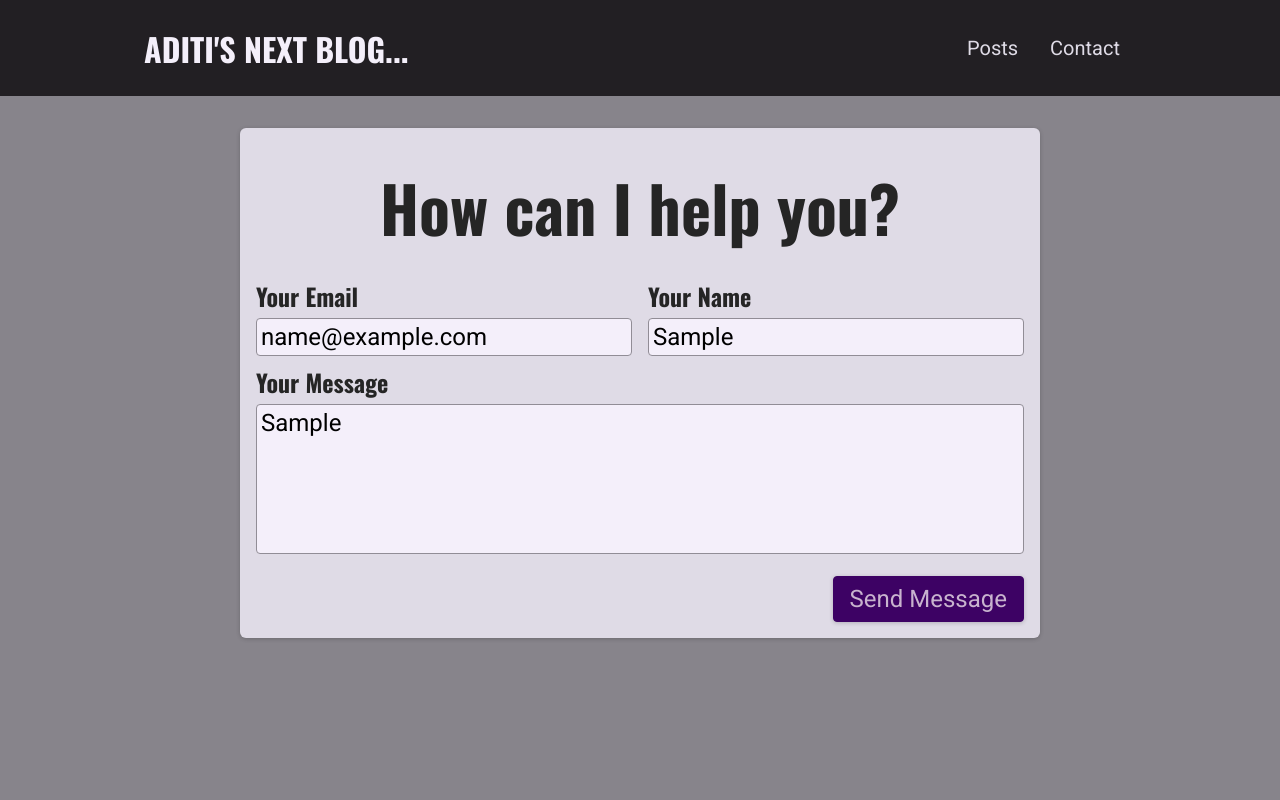
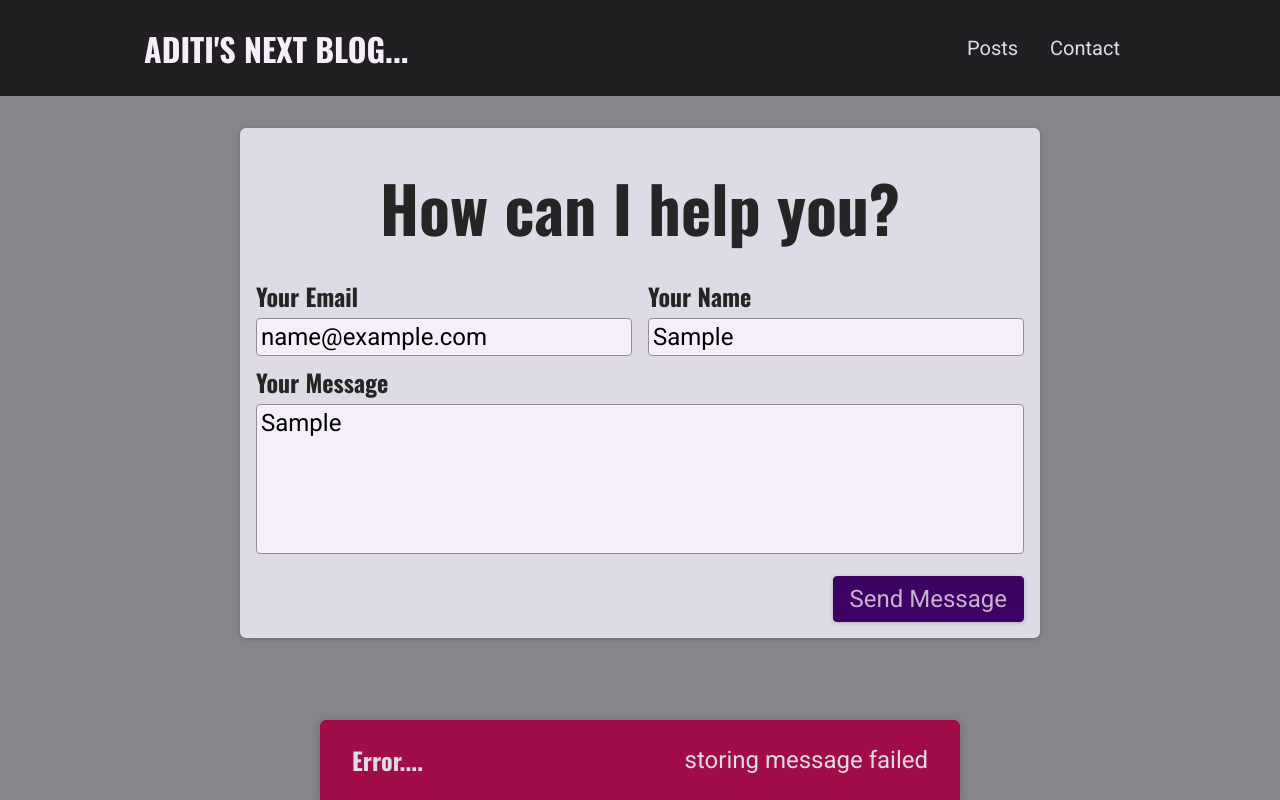
Before and after one commit to aditisolanki71/BlogApp-Next, a Next.js app: page /contact in a window 1280 px wide. Both pictures are taken after typing "name@example.com", "Sample", "Sample" into the empty fields and a click on the button "Send Message". Built offline with nearby package versions, Linux system fonts and the light colour scheme; no server answers; the database is empty.

Commit message:
Adding UI Feedback with Notifications

```diff
--- a/components/contact/contact-form.js
+++ b/components/contact/contact-form.js
@@ -1,24 +1,77 @@
-import { useState } from "react";
+import { useState, useEffect } from "react";
 import classes from './contact-form.module.css';
+import Notification from "../ui/notification";
+async function sendContactData(contactDetail) {
+   const response = await fetch('/api/contact',{
+      method: 'POST',
+      body: JSON.stringify(contactDetail),
+      headers: {
+         'Content-Type': 'application/json',
+      },
+   });
+   const data = await response.json();
+   if(!response.ok) {
+      throw new Error(data.message ||'something went wrong!!!')
+   }
+}
 
 function ContactForm() {
    const [enteredEmail,setEnteredEmail] = useState('');
    const [enteredName,setEnteredName] = useState('');
    const [enteredMessage,setEnteredMessage] = useState('');
-   function handleSubmit(e) {
+   const [reqStatus,setReqStatus] = useState(); //pending,success,error
+   const [reqError,setReqError ] = useState('');
+   useEffect(() => {
+      if(reqStatus === 'success' || reqStatus === 'error') {
+         const timer = setTimeout(() => {
+            setReqStatus(null);
+            setReqError(null);
+         },3000);
+         return () => clearTimeout(timer);
+      }
+   },[reqStatus]);
+   async function handleSubmit(e) {
       e.preventDefault();
       //add client side validation
-      fetch('/api/contact',{
-         method: 'POST',
-         body: JSON.stringify({
-            email:enteredEmail,
+      setReqStatus('pending');
+      try {
+         await sendContactData({
+            email: enteredEmail,
             name: enteredName,
             message: enteredMessage
-         }),
-         headers: {
-            'Content-Type': 'application/json',
-         },
-      });
+         })
+         setReqStatus('success');
+         setEnteredMessage('');
+         setEnteredEmail('');
+         setEnteredName('');
+      }
+      catch(e) {
+         setReqError(e.message);
+         setReqStatus('error',e);
+      }
+   }
+
+   let notification;
+   if(reqStatus === 'pending') {
+      notification ={
+         status: 'pending',
+         title: "Sending message....",
+         message: "Your message is on the way..."
+      }
+   }
+   if(reqStatus === 'success') {
+      notification = {
+         status: 'success',
+         title: "Success....",
+         message: "Your message sent successfully..."
+      }
+   }
+   if(reqStatus === 'error') {
+      notification ={
+         status: 'error',
+         title: "Error....",
+         message: reqError
+      }
    }
   return (
     <section className={classes.contact}>
@@ -60,6 +113,13 @@
           <button ype="submit">Send Message</button>
         </div>
       </form>
+      {notification && (
+         <Notification
+            status={notification.status}
+            title={notification.title}
+            message={notification.message}
+         />
+      )}
     </section>
   );
 }
--- /dev/null
+++ b/components/ui/notification.js
@@ -0,0 +1,26 @@
+import classes from './notification.module.css';
+
+function Notification(props) {
+  const { title, message, status } = props;
+
+  let statusClasses = '';
+
+  if (status === 'success') {
+    statusClasses = classes.success;
+  }
+
+  if (status === 'error') {
+    statusClasses = classes.error;
+  }
+
+  const cssClasses = `${classes.notification} ${statusClasses}`;
+
+  return (
+    <div className={cssClasses}>
+      <h2>{title}</h2>
+      <p>{message}</p>
+    </div>
+  );
+}
+
+export default Notification;
--- /dev/null
+++ b/components/ui/notification.module.css
@@ -0,0 +1,43 @@
+.notification {
+   display: flex;
+   justify-content: space-between;
+   align-items: center;
+   color: var(--color-grey-100);
+   background-color: var(--color-grey-800);
+   padding: 0 var(--size-8);
+   box-shadow: 0 1px 8px rgba(0, 0, 0, 0.2);
+   position: fixed;
+   height: 5rem;
+   bottom: 0;
+   width: 100%;
+   left: 0;
+   border-top-right-radius: 0;
+   border-top-left-radius: 0;
+ }
+
+ .notification h2 {
+   font-size: var(--size-6);
+   margin: 0;
+ }
+
+ .notification p {
+   margin: 0;
+ }
+
+ .success {
+   background-color: var(--color-success-500);
+   color: var(--color-grey-800);
+ }
+
+ .error {
+   background-color: var(--color-error-500);
+ }
+
+ @media (min-width: 768px) {
+   .notification {
+     width: 40rem;
+     left: calc(50% - 20rem);
+     border-top-right-radius: 6px;
+     border-top-left-radius: 6px;
+   }
+ }
```
